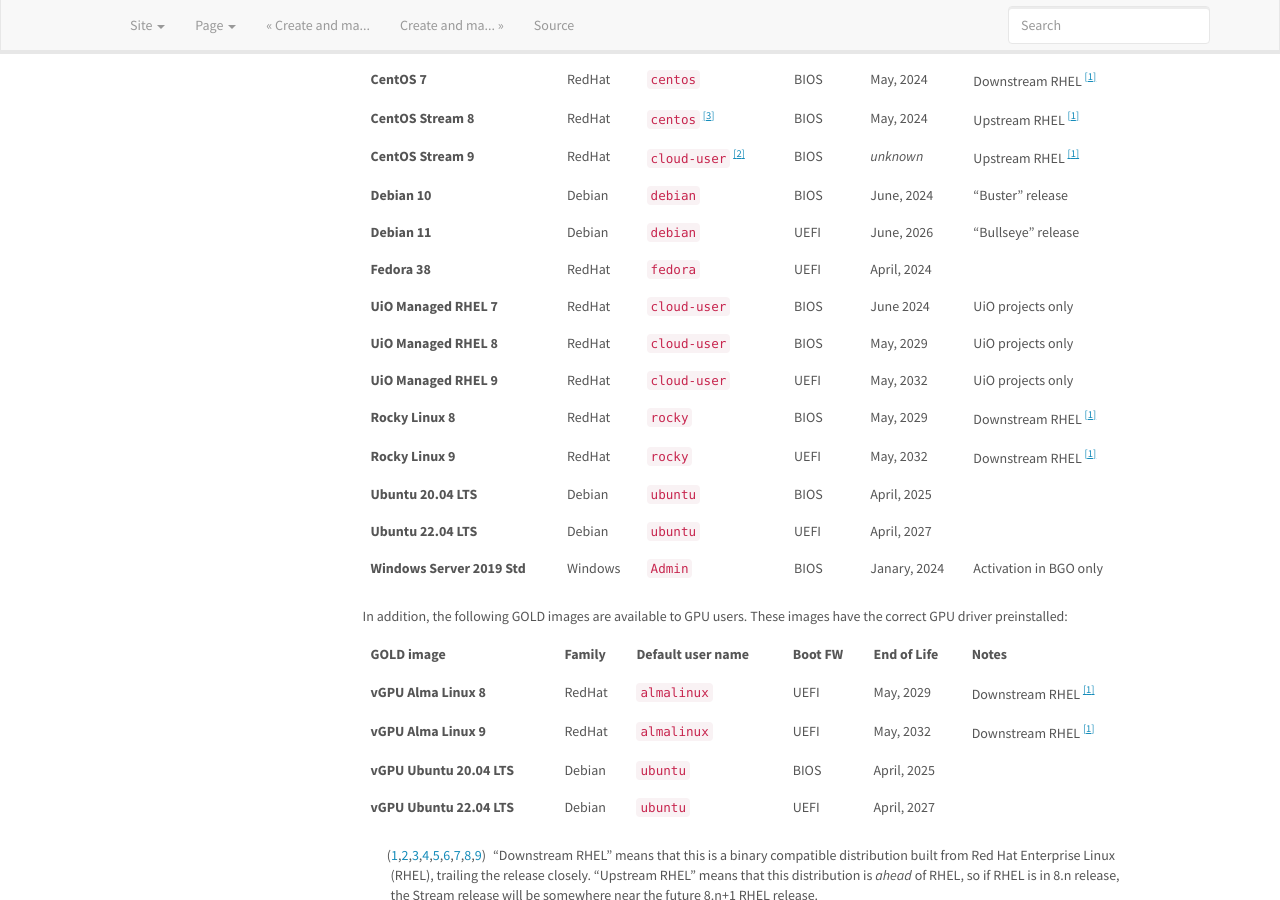
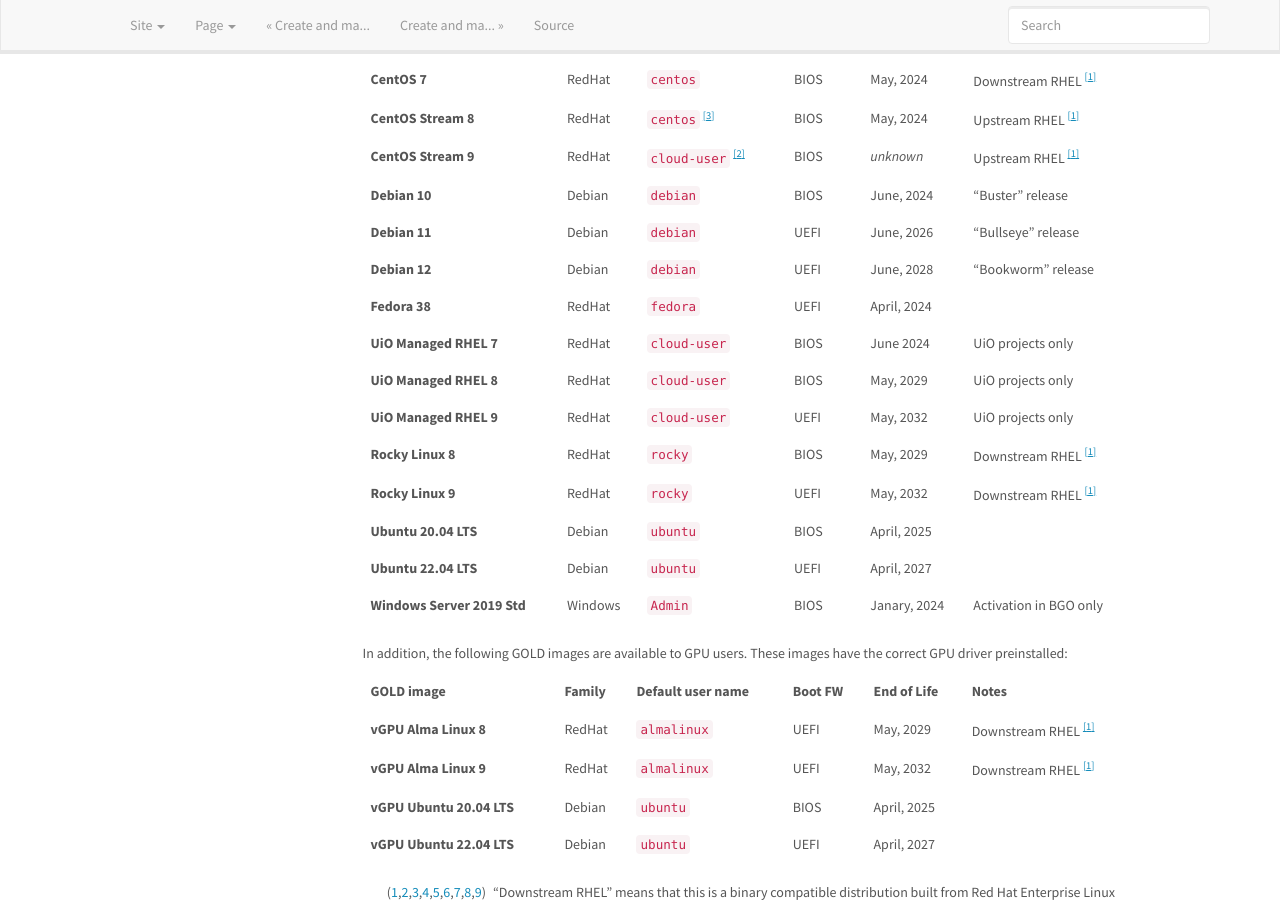
Before and after one commit to norcams/docs-enduser, a Sphinx documentation site: the page built from docs/gold-image.rst, in a window 1280 px wide and 900 px high, scrolled down 465 px. Built offline with Sphinx 7.4.7, drawn with Linux system fonts in a browser that asks for light colours.

Commit message:
add debian 12

```diff
--- a/docs/gold-image.rst
+++ b/docs/gold-image.rst
@@ -31,6 +31,7 @@ GOLD image                     Family   Default user name     Boot FW  End of Li
 **CentOS Stream 9**            RedHat   ``cloud-user`` [#f2]_ BIOS     *unknown*            Upstream RHEL [#f1]_
 **Debian 10**                  Debian   ``debian``            BIOS     June, 2024           "Buster" release
 **Debian 11**                  Debian   ``debian``            UEFI     June, 2026           "Bullseye" release
+**Debian 12**                  Debian   ``debian``            UEFI     June, 2028           "Bookworm" release
 **Fedora 38**                  RedHat   ``fedora``            UEFI     April, 2024
 **UiO Managed RHEL 7**         RedHat   ``cloud-user``        BIOS     June 2024            UiO projects only
 **UiO Managed RHEL 8**         RedHat   ``cloud-user``        BIOS     May, 2029            UiO projects only
```
